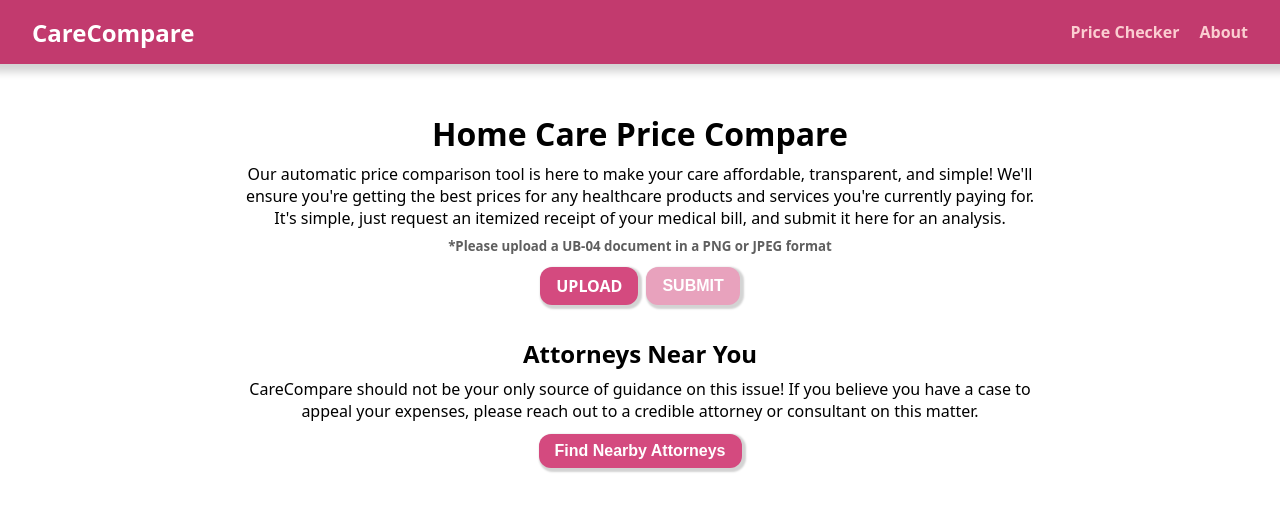
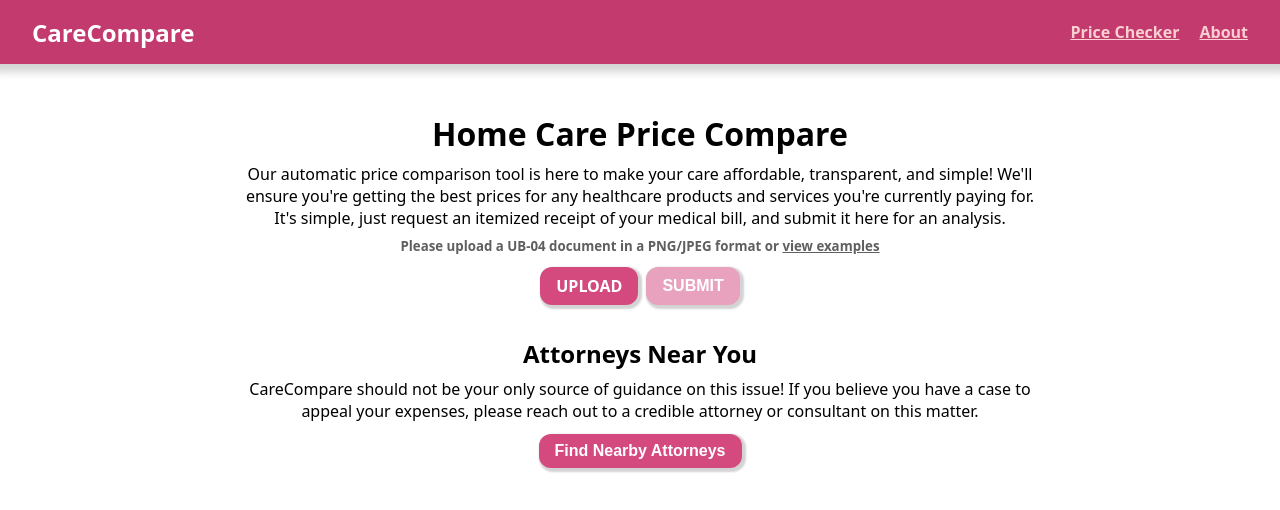
Before and after one commit to crispynoodlesoup/CareCompare, a React (Vite) app: page / in a window 1280 px wide. Shown: the top 510 px of the page. Built offline with nearby package versions, Linux system fonts and the light colour scheme.

Commit message:
create usable examples

```diff
--- a/src/components/priceChecker/priceChecker.jsx
+++ b/src/components/priceChecker/priceChecker.jsx
@@ -10,10 +10,13 @@
   const isMounted = useRef(false);
   const [file, setFile] = useState(null);
   const [submit, setSubmit] = useState({ count: 0 });
+  const [showExamples, setShowExamples] = useState(false);
+  const [selectExample, setSelectExample] = useState(false);
   const [loadingAnalysis, setLoadingAnalysis] = useState(false);
   const [loadingAttorneys, setLoadingAttorneys] = useState(false);
   const [data, setData] = useState(null);
   const [attorneys, setAttorneys] = useState(null);
+  console.log(file);
 
   const handleGetAttorneys = async () => {
     try {
@@ -31,7 +34,7 @@
             .catch((error) => {
               console.error("Error fetching attorneys: " + error);
             })
-            .finally( () => {
+            .finally(() => {
               setLoadingAttorneys(false);
             });
         },
@@ -66,11 +69,37 @@
           setData(data);
         })
         .catch((error) => console.log(error))
-        .finally( () => {
+        .finally(() => {
           setLoadingAnalysis(false);
         });
     }
   }, [isMounted, submit]);
+
+  useEffect(() => {
+    if (isMounted.current) {
+      let example;
+      let type;
+      switch (selectExample) {
+        case "0":
+          setFile(null);
+          return;
+        case "1":
+          example = "ex3.jpg";
+          type = "jpg";
+          break;
+        case "2":
+          example = "target.png";
+          type = "png";
+          break;
+      }
+      fetch(example)
+        .then((response) => response.blob())
+        .then((data) => {
+          let exampleFile = new File([data], example, { type });
+          setFile(exampleFile);
+        });
+    }
+  }, [selectExample]);
 
   useEffect(() => {
     isMounted.current = true;
@@ -87,11 +116,32 @@
         <p>
           Our automatic price comparison tool is here to make your care
           affordable, transparent, and simple! We'll ensure you're getting the
-          best prices for any healthcare products and services you're
-          currently paying for. It's simple, just request an itemized receipt of
-          your medical bill, and submit it here for an analysis.
+          best prices for any healthcare products and services you're currently
+          paying for. It's simple, just request an itemized receipt of your
+          medical bill, and submit it here for an analysis.
         </p>
-        <h5>*Please upload a UB-04 document in a PNG or JPEG format</h5>
+        <h5>
+          Please upload a UB-04 document in a PNG/JPEG format or{" "}
+          <a
+            className={style.examplesButton}
+            onClick={() => setShowExamples(!showExamples)}
+          >
+            view examples
+          </a>
+        </h5>
+        {showExamples ? (
+          <select
+            name="examples"
+            id="exampleSelect"
+            className={style.exampleSelect}
+            value={selectExample}
+            onChange={(e) => setSelectExample(e.target.value)}
+          >
+            <option value="0">Select an example</option>
+            <option value="1">Example 1</option>
+            <option value="2">Example 2</option>
+          </select>
+        ) : null}
         {file ? (
           <>
             <img
@@ -112,7 +162,10 @@
             id="upload"
             accept=".jpg, .jpeg, .png"
             type="file"
-            onChange={(e) => setFile(e.target.files[0])}
+            onChange={(e) => {
+              setFile(e.target.files[0]);
+              setShowExamples(false);
+            }}
           />
           {file ? (
             <button
@@ -128,7 +181,7 @@
             </button>
           )}
         </form>
-        { loadingAnalysis ? <p className={style.loading}>Loading...</p> : null}
+        {loadingAnalysis ? <p className={style.loading}>Loading...</p> : null}
         {data ? <Analysis data={data} /> : null}
 
         <h2 className={style.sectionTitle}>Attorneys Near You</h2>
@@ -142,8 +195,14 @@
             Find Nearby Attorneys
           </button>
         </div>
-        { loadingAttorneys ? <p className={style.loading}>Loading...</p> : null}
-        { attorneys ? attorneys.length > 0 ? <AttorniesTable attorneys={attorneys}/> : <p>Could not find attorneys in your location {":("}</p> : null }
+        {loadingAttorneys ? <p className={style.loading}>Loading...</p> : null}
+        {attorneys ? (
+          attorneys.length > 0 ? (
+            <AttorniesTable attorneys={attorneys} />
+          ) : (
+            <p>Could not find attorneys in your location {":("}</p>
+          )
+        ) : null}
       </div>
     </main>
   );
--- a/src/components/priceChecker/priceChecker.module.css
+++ b/src/components/priceChecker/priceChecker.module.css
@@ -16,8 +16,19 @@
 }
 
 h5 {
-  color: rgb(95, 95, 95);
+  color: #5f5f5f;
   margin-top: 8px;
+}
+
+.examplesButton {
+  text-decoration: underline;
+  cursor: pointer;
+  color: #5f5f5f;
+  transition: all 0.15s;
+}
+
+.examplesButton:hover {
+  color: #181818;
 }
 
 .fileImage {
@@ -34,6 +45,11 @@
 
 input[type="file"] {
   display: none;
+}
+
+.exampleSelect {
+  margin: 8px auto 0;
+  width: 150px;
 }
 
 .fileButton {
--- a/src/style.module.css
+++ b/src/style.module.css
@@ -24,12 +24,3 @@
 ul {
   list-style: none;
 }
-
-a {
-  text-decoration: none;
-  color: black;
-}
-
-a:hover {
-  color: #c2c2c2;
-}
```
Also changed, not shown: public/ex3.jpg (added), public/target.png (added).
